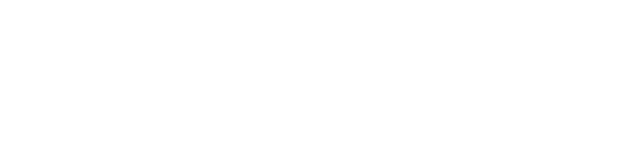
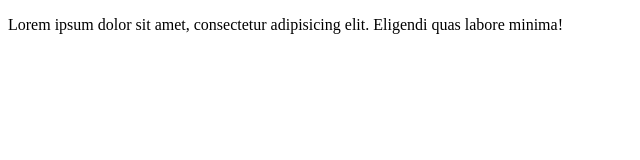
Before and after one commit to VishalThorat21/Apana_collage1, a plain HTML site: page index.html in a window 1280 px wide. Shown: the whole page, without its empty margins (0-640 px from the left). Drawn offline with Linux system fonts and the light colour scheme.

Commit message:
add paragraph

```diff
--- a/index.html
+++ b/index.html
@@ -9,6 +9,8 @@
     </title>
  </head>
  <body>
-
+    <p>
+      Lorem ipsum dolor sit amet, consectetur adipisicing elit. Eligendi quas labore minima!
+    </p>
  </body>
  </html>
```
